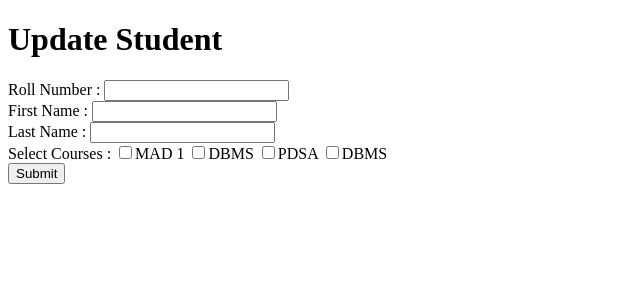
After one commit to striversahil/app_dev_assignment, a Flask app: template week5/New folder/templates/updatestudent.html in a window 1280 px wide. The commit adds this page. Shown: the top 300 px of the page, without its empty margins (0-640 px from the left). Run offline with Flask 3, Linux system fonts and the light colour scheme; the template is opened without the code that fills it, so the values that code supplies are empty; parts of the project's set-up code (start-up, migrations or seed data) failed here and were passed over.

Commit message:
completed assignment

```diff
--- a/week5/app.py
+++ b/week5/New folder/app.py
@@ -82,6 +82,11 @@ def addstudent():
         courses = request.form.getlist("course")
         if not roll or not first or not last or not courses:
             return redirect(url_for("home"))
+
+        already = Student.query.filter_by(roll_number=roll).first()
+        if already:
+            return render_template("addstudent.html", already=True)
+
         student = Student(roll_number=roll, first_name=first, last_name=last)
         db.session.add(student)
         db.session.commit()
@@ -96,6 +101,28 @@ def addstudent():
     return render_template("addstudent.html")
 
 
+@app.route("/student/<int:studentId>/update", methods=["GET", "POST"])
+def update(studentId):
+    student = Student.query.filter_by(student_id=studentId).first()
+    if not student:
+        return redirect(url_for("home"))
+
+    if request.method == "POST":
+        roll = request.form.get("roll")
+        first = request.form.get("first")
+        last = request.form.get("last")
+        courses = request.form.getlist("course")
+        if not roll or not first or not last or not courses:
+            return redirect(url_for("home"))
+        student.roll_number = roll
+        student.first_name = first
+        student.last_name = last
+        db.session.commit()
+
+    print(student)
+    return render_template("addstudent.html", student=student)
+
+
 @app.route("/", methods=["GET", "POST"])
 def home():
     students = Student.query.all()
--- a/week5/templates/home.html
+++ b/week5/New folder/templates/home.html
@@ -25,10 +25,10 @@
         <td>{{ student.first_name }}</td>
         <td>{{ student.last_name }}</td>
         <td>
-          <a href="/student/{student.student_id}/update" type="button"
+          <a href="/student/{{ student.student_id }}/update" type="button"
             >Update</a
           >
-          <a href="/student/{student.student_id}/delete" type="button"
+          <a href="/student/{{ student.student_id }}/delete" type="button"
             >Delete</a
           >
         </td>
--- /dev/null
+++ b/week5/New folder/templates/updatestudent.html
@@ -0,0 +1,30 @@
+<!DOCTYPE html>
+<html lang="en">
+  <head>
+    <meta charset="UTF-8" />
+    <meta name="viewport" content="width=device-width, initial-scale=1.0" />
+    <title>Update Student</title>
+  </head>
+  <body>
+    <h1>Update Student</h1>
+
+    <form method="post" id="update-form">
+      <label for="roll">Roll Number :</label>
+      <input type="text" name="roll" id="roll" value="{{ student.roll_number }}" />
+      <div></div>
+      <label for="first">First Name :</label>
+      <input type="text" name="first" id="first" value="{{ student.first_name }}" />
+      <div></div>
+      <label for="last">Last Name :</label>
+      <input type="text" name="last" id="last" value="{{ student.last_name }}" />
+      <div></div>
+      <label for="course">Select Courses : </label>
+    <input type="checkbox" name="course" value="MAD 1">MAD 1</input>
+    <input type="checkbox" name="course" value="DBMS">DBMS</input>
+    <input type="checkbox" name="course" value="PDSA">PDSA</input>
+    <input type="checkbox" name="course" value="DBMS">DBMS</input>
+    <div></div>
+    <button type="submit">Submit</button>
+    </form>
+  </body>
+</html>
```
Also changed, not shown: week5/New folder/templates/addstudent.html (renamed from week5/templates/addstudent.html, +14 -5 lines), 1 other file.
